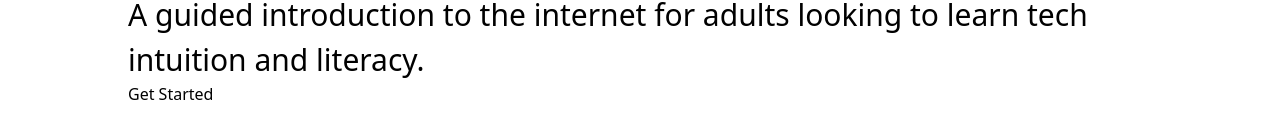
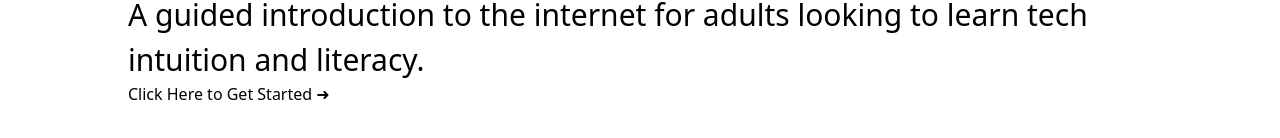
Before and after one commit to j-cleme/capstone_teaching-tech-lit, a SvelteKit app: page / in a window 1280 px wide. Shown: the part 600-738 px from the top of the page. Built offline with nearby package versions, Linux system fonts and the light colour scheme.

Commit message:
remove old comments

```diff
--- a/src/routes/+page.svelte
+++ b/src/routes/+page.svelte
@@ -1,5 +1,5 @@
 <script>
-	import {MousePointer, Settings } from 'lucide-svelte';
+	import { MousePointer, Settings } from 'lucide-svelte';
 </script>
 
 <!-- Hero/Landing section -->
@@ -13,14 +13,10 @@
 			</h2>
 			<button
 				class=" bg-transparent mt-4 py-2 px-4 border border-white text-white rounded w-52 text-2xl hover:bg-white hover:text-[#3549A6] font-normal"
-				onclick="location.href='/buttons'">
-				Get Started
+				onclick="location.href='/buttons'"
+			>
+				Click Here to Get Started &#10140;
 			</button>
-			<!-- <a
-				href="/buttons"
-				class="scale-150 scale:0 justify-self-end text-black bg-gradient-to-br from-teal-500 to-cyan-400 text-2xl duration-75 drop-shadow-md hover:drop-shadow-lg focus:ring-4 focus:outline-none focus:ring-pink-200 dark:focus:ring-pink-800 font-semibold rounded-lg text-md px-5 py-2.5 text-center"
-				>Get Started &#10140;</a
-			>-->
 		</div>
 		<div class="flex flex-col justify-end items-end">
 			<img src="/assets/T_Logo_White.png" alt="the Teaching Tech Lit logo." />
@@ -72,7 +68,7 @@
 		<div class="cards rounded overflow-hidden shadow border py-2 lg:my-0 my-4">
 			<div class="lg:h-full">
 				<div class="font-bold text-3xl py-4 mb-2 text-gray-800 ">Icons</div>
-				<Settings size="64" class="responsive"/>
+				<Settings size="64" class="responsive" />
 			</div>
 			<div class="py-2">
 				<span
@@ -82,7 +78,7 @@
 			</div>
 			<button
 				class="p-2 border card-btn text-2xl text-white rounded hover:bg-blue-600 hover:border-blue-600"
-				 onclick="location.href='/icons'">Start</button
+				onclick="location.href='/icons'">Start</button
 			>
 		</div>
 		<div class="cards rounded overflow-hidden shadow border py-2 lg:my-0 my-4">
@@ -98,32 +94,8 @@
 			</div>
 			<button
 				class="p-2 border card-btn text-2xl text-white rounded hover:bg-blue-600 hover:border-blue-600"
-				onclick="location.href='/devices'" >Start</button
+				onclick="location.href='/devices'">Start</button
 			>
 		</div>
 	</div>
 </div>
-
-<!--<main class="flex flex-col md:flex-row md:basis-2/4 md:justify-center md:gap-16">
-	<div
-		class="mt-4 md:mt-0 h-80 flex flex-col justify-around items-center md:items-start gap-y-3 md:gap-y-0"
-	>
-		<h1 class="text-4xl md:text-6xl text-center md:text-left leading-normal font-bold">
-			Teaching Tech Lit
-		</h1>
-		<h2 class="text-2xl text-center md:text-left leading-normal font-semibold">
-			A guided introduction to the internet
-		</h2>
-		<br />
-		<a
-			href="/buttons"
-			class="scale-150 md:scale-100 justify-self-end text-black bg-gradient-to-br from-teal-500 to-cyan-400 text-2xl duration-75 drop-shadow-md hover:drop-shadow-lg focus:ring-4 focus:outline-none focus:ring-pink-200 dark:focus:ring-pink-800 font-semibold rounded-lg text-md px-5 py-2.5 text-center"
-			>Get Started &#10140;</a
-		>
-	</div>
-	<div class="hidden md:inline">
-		<img src="/assets/logo.png" alt="the Teaching Tech Lit logo." />
-	</div>
-	<hr />
-</main>
--->
```
